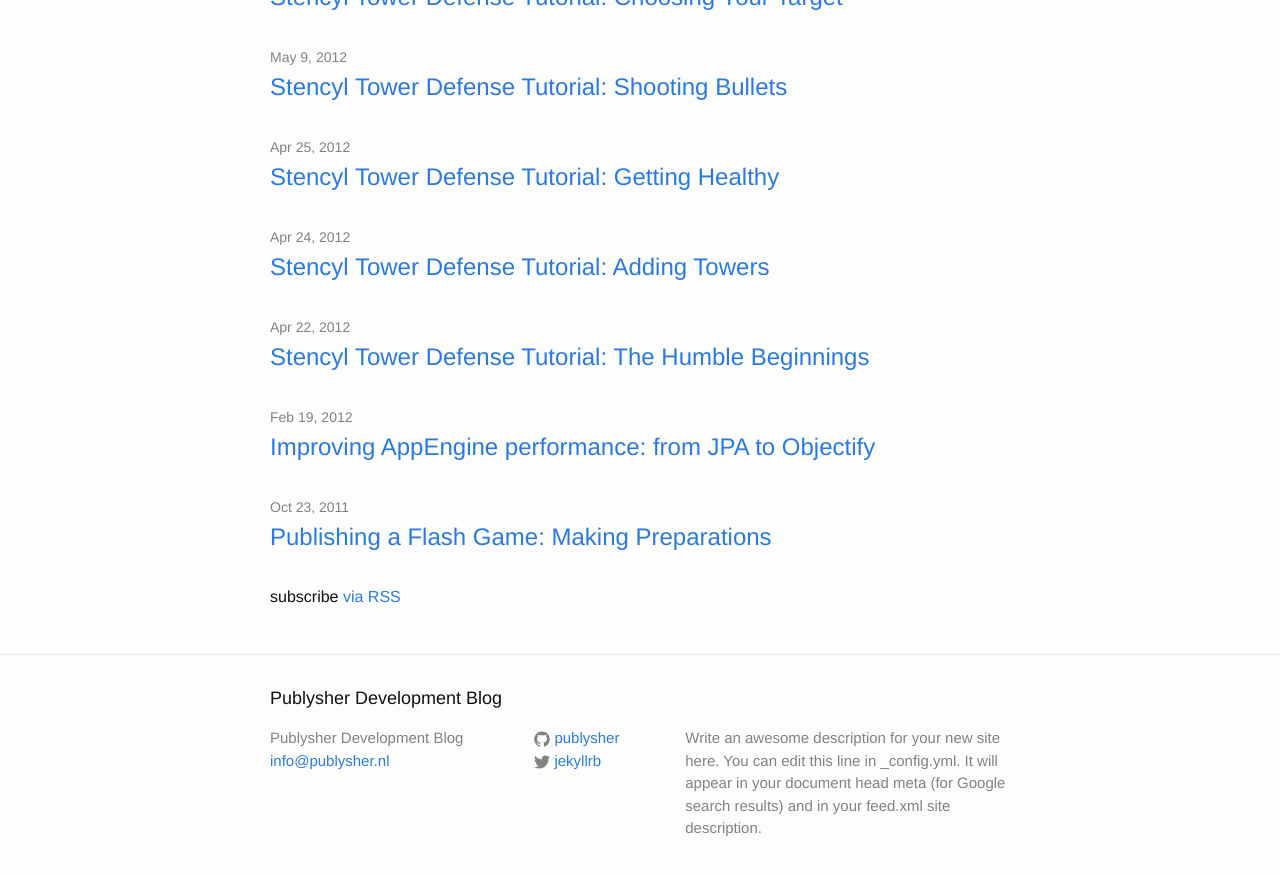
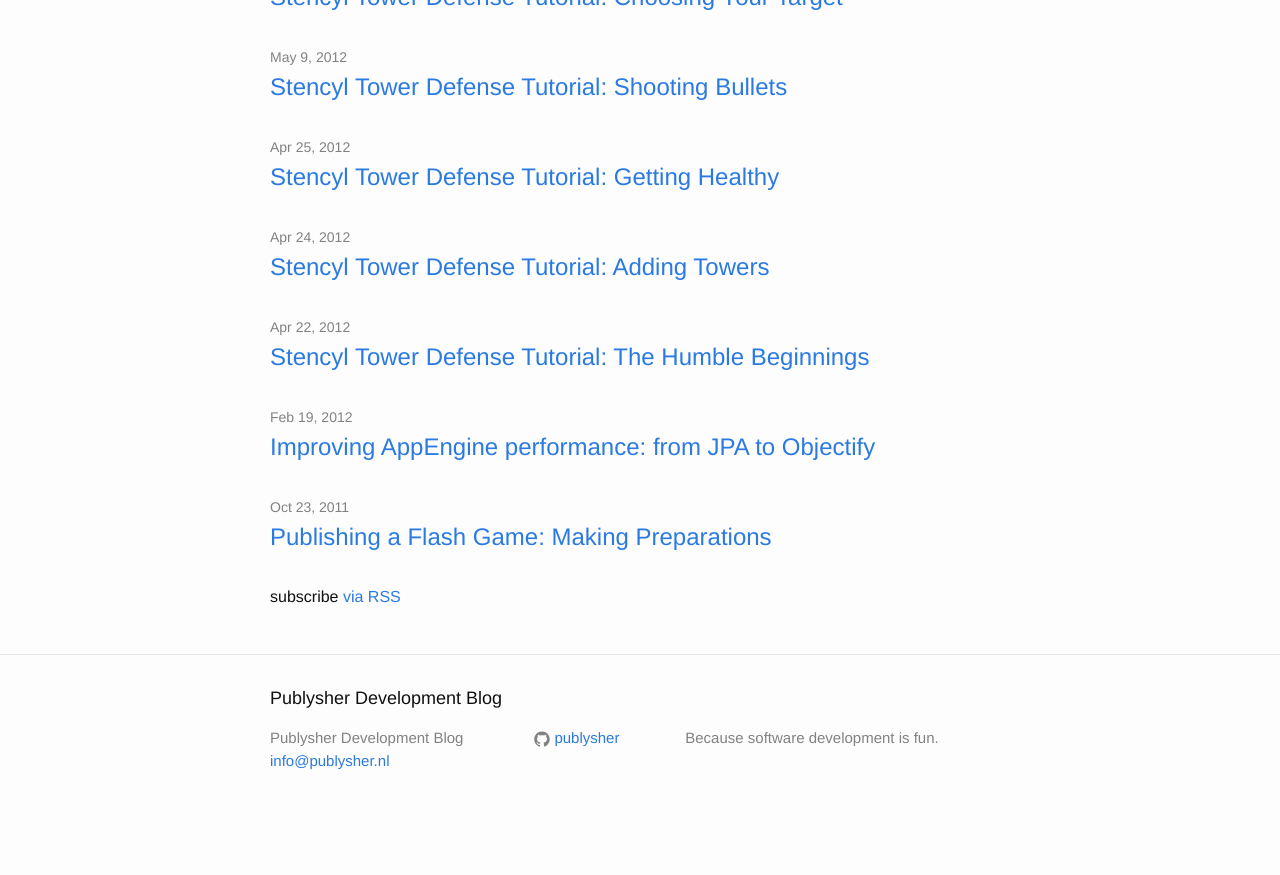
Before and after one commit to publysher/publysher.github.io, a Jekyll site: the page built from index.html, in a window 1280 px wide and 900 px high, scrolled down 1208 px. Shown: the top 875 px of the window. Built offline with Jekyll 4.4.1, drawn with Linux system fonts in a browser that asks for light colours; after the commit the page ends 2040 px from its top, so only the background shows below that.

Commit message:
Improve footer & RSS feed

```diff
--- a/_config.yml
+++ b/_config.yml
@@ -2,12 +2,10 @@
 title: Publysher Development Blog
 email: info@publysher.nl
 description: > # this means to ignore newlines until "baseurl:"
-  Write an awesome description for your new site here. You can edit this
-  line in _config.yml. It will appear in your document head meta (for
-  Google search results) and in your feed.xml site description.
+  Because software development is fun.
 baseurl: "" # the subpath of your site, e.g. /blog/
 url: "http://blog.publysher.nl" # the base hostname & protocol for your site
-twitter_username: jekyllrb
+#twitter_username: jekyllrb
 github_username:  publysher
 
 analytics_username: UA-24629686-1
--- a/feed.xml
+++ b/feed.xml
@@ -14,7 +14,10 @@
     {% for post in site.posts limit:10 %}
       <item>
         <title>{{ post.title | xml_escape }}</title>
-        <description>{{ post.excerpt | xml_escape }}</description>
+        <description>
+          {{ post.excerpt | xml_escape }}
+          &lt;a href="{{ post.url | prepend: site.baseurl | prepend: site.url }}"&gt;Read more&lt;/a&gt;
+        </description>
         <pubDate>{{ post.date | date_to_rfc822 }}</pubDate>
         <link>{{ post.url | prepend: site.baseurl | prepend: site.url }}</link>
         <guid isPermaLink="true">{{ post.url | prepend: site.baseurl | prepend: site.url }}</guid>
```
